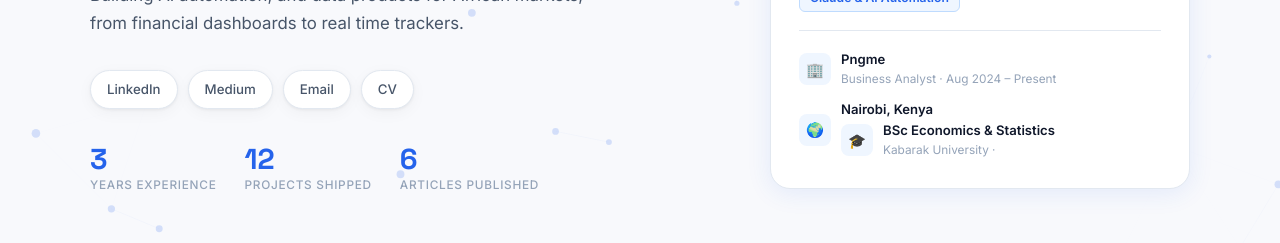
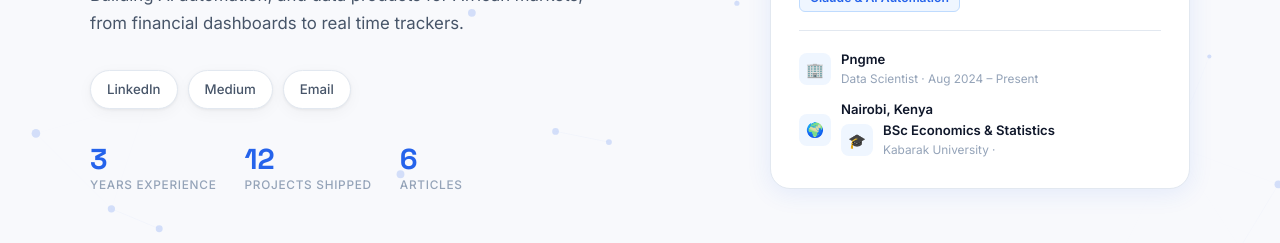
Before and after one commit to Wairimukimm/wairimukimm.github.io, a plain HTML site: page index.html in a window 1280 px wide. Shown: the part 401-644 px from the top of the page. Drawn offline with Linux system fonts and the light colour scheme.

Commit message:
Update index.html

```diff
--- a/index.html
+++ b/index.html
@@ -3,7 +3,7 @@
 <head>
 <meta charset="UTF-8"/>
 <meta name="viewport" content="width=device-width, initial-scale=1.0"/>
-<title>Wairimu Kimani | Data, Business and AI</title>
+<title>Wairimu Kimani | Data, Business and AI Enthusiast</title>
 <link href="https://fonts.googleapis.com/css2?family=Inter:wght@300;400;500;600;700&family=Space+Grotesk:wght@400;500;600;700&display=swap" rel="stylesheet"/>
 <style>
 /* ── TOKENS ── */
@@ -183,12 +183,12 @@ footer{text-align:center;padding:40px 48px;color:var(--text3);font-size:0.84rem;
         <a href="https://www.linkedin.com/in/wairimu-k-99b75a1b1/" target="_blank" class="badge"> LinkedIn</a>
         <a href="https://medium.com/@pwairimu989" target="_blank" class="badge"> Medium</a>
         <a href="mailto:pwairimu046@gmail.com" class="badge"> Email</a>
-        <a href="Wairimu P Kimani CV (5).pdf" target="_blank" class="badge"> CV</a>
+        <!-- <a href="Wairimu P Kimani CV (5).pdf" target="_blank" class="badge"> CV</a> -->
       </div>
       <div class="stats-row">
         <div class="stat"><span class="stat-num" data-target="3">0</span><span class="stat-lbl">Years experience</span></div>
         <div class="stat"><span class="stat-num" data-target="12">0</span><span class="stat-lbl">Projects shipped</span></div>
-        <div class="stat"><span class="stat-num" data-target="6">0</span><span class="stat-lbl">Articles published</span></div>
+        <div class="stat"><span class="stat-num" data-target="6">0</span><span class="stat-lbl">Articles </span></div>
       </div>
     </div>
     <div class="hero-card">
@@ -201,7 +201,7 @@ footer{text-align:center;padding:40px 48px;color:var(--text3);font-size:0.84rem;
       <div class="hc-divider"></div>
       <div class="hc-row">
         <div class="hc-icon">🏢</div>
-        <div class="hc-info"><div class="hi-title">Pngme</div><div class="hi-sub">Business Analyst · Aug 2024 – Present</div></div>
+        <div class="hc-info"><div class="hi-title">Pngme</div><div class="hi-sub">Data Scientist · Aug 2024 – Present</div></div>
       </div>
       <div class="hc-row">
         <div class="hc-icon">🌍</div>
```
